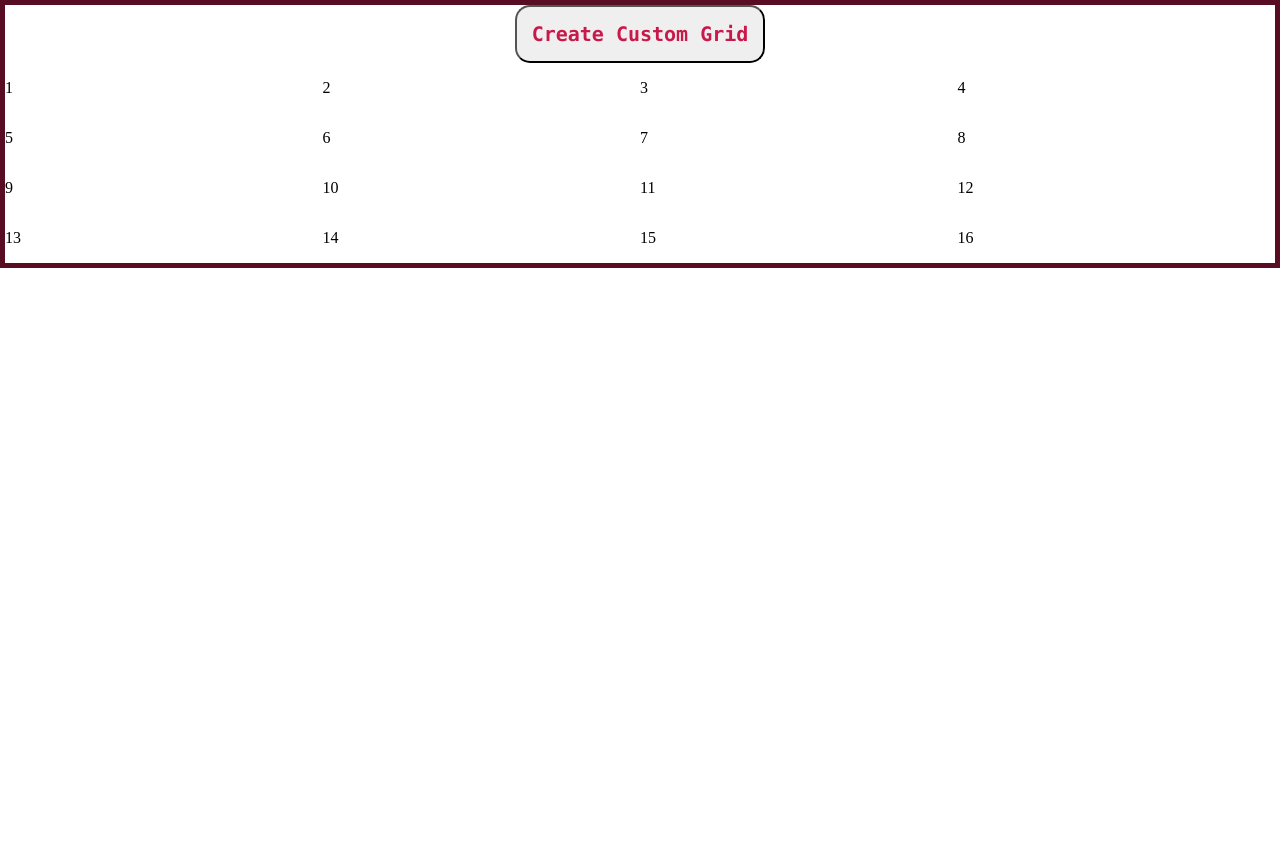
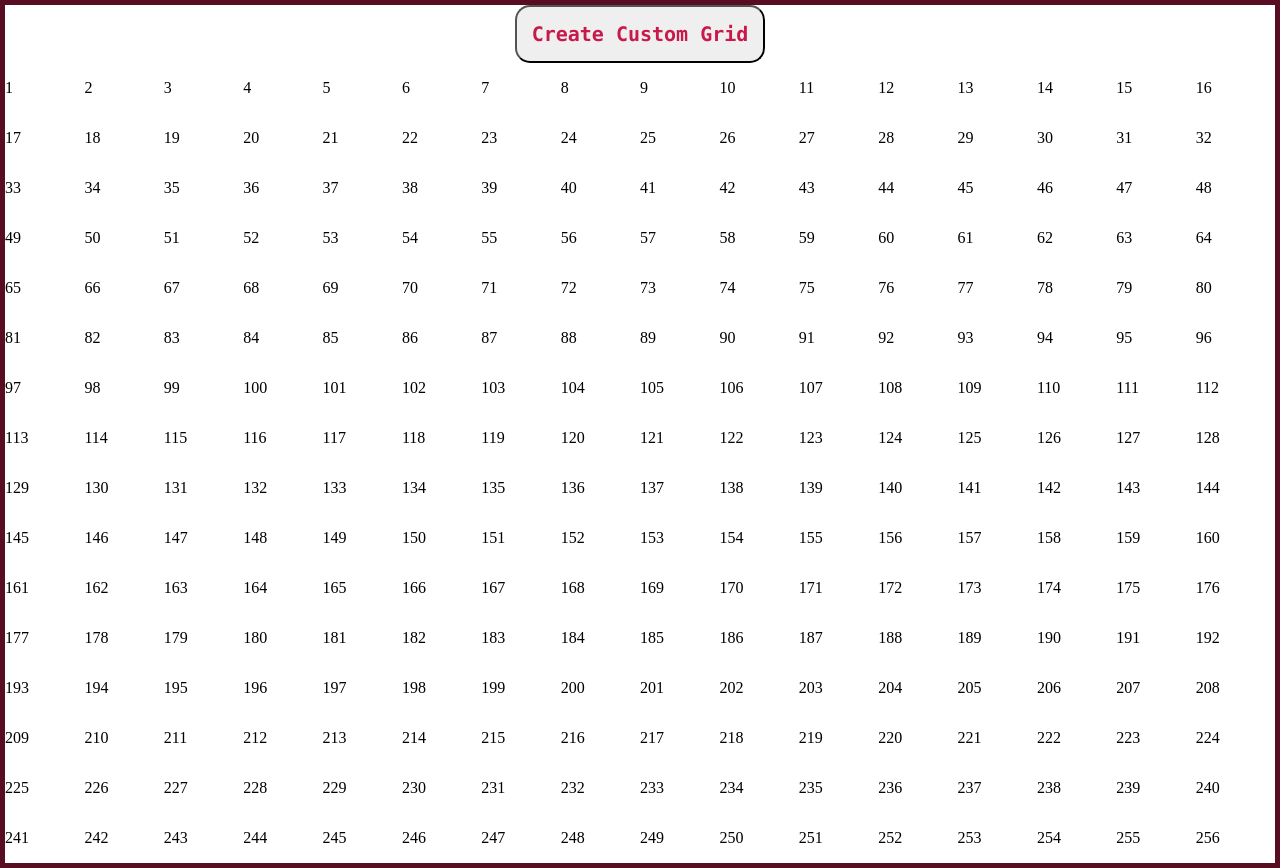
Before and after one commit to Trent-Menard/odin-etch-a-sketch, a plain HTML site: page index.html in a window 1280 px wide. Before the commit the page ends 800 px from the top, so only its background shows below. Drawn offline with Linux system fonts and the light colour scheme.

Commit message:
Remove #gridDiv{}, update generateDivGrid()

```diff
--- a/GameHandler.js
+++ b/GameHandler.js
@@ -5,9 +5,12 @@ generateDivGrid();
 function generateDivGrid(dflt= 16) {
     let divElement = document.createElement("div");
     divElement.setAttribute("id", "gridDiv");
+    divElement.style.display = "grid";
+    divElement.style.gridTemplateColumns = "repeat(" + dflt + ", 1fr)";
+    divElement.style.gridTemplateRows = "repeat(" + dflt + ", 1fr)";
     document.getElementsByTagName("main")[0].appendChild(divElement);
 
-    for (let i = 1; i <= dflt; i++) {
+    for (let i = 1; i <= dflt * dflt; i++) {
         let divElement = document.createElement("div");
         let divElementVal = document.createElement("p");
         divElementVal.innerText = String(i);
@@ -40,5 +43,6 @@ function handleUserInput(){
         response = Number.parseInt(prompt("Invalid input.\nEnter custom grid size (max: 100):"));
 
     document.querySelectorAll(".grid").forEach((x) => x.remove());
+    document.getElementById("gridDiv").remove();
     generateDivGrid(response);
 }
--- a/style.css
+++ b/style.css
@@ -2,11 +2,6 @@
 body {
     margin: 0;
     border: 5px solid #590D22;
-}
-
-#gridDiv {
-    display: grid;
-    grid-template-columns: repeat(4, 1fr);
 }
 
 .grid:hover {
```
